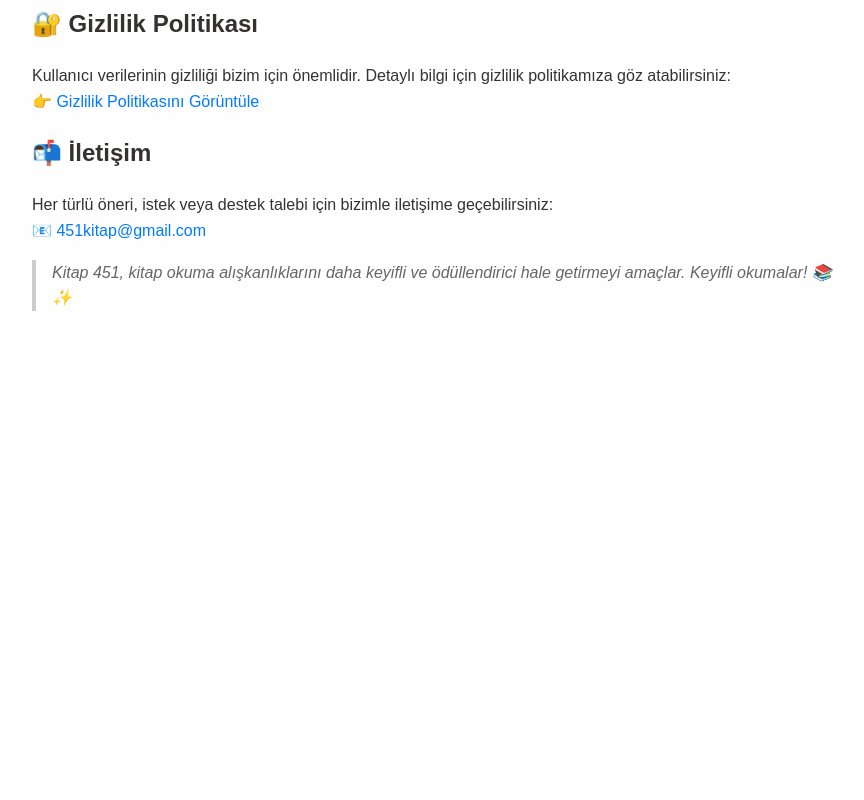
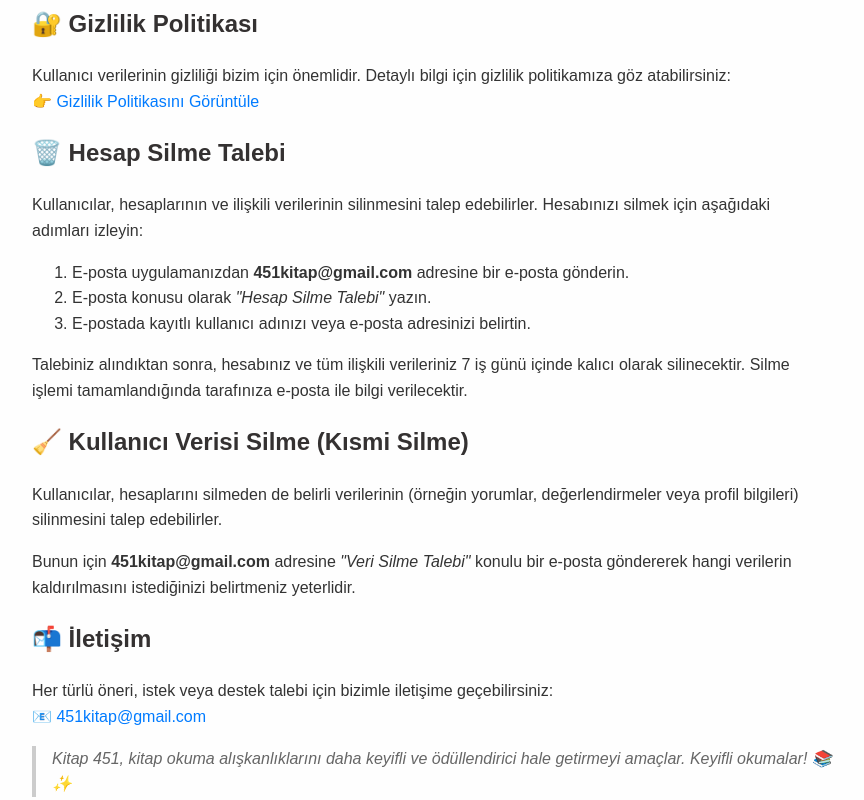
Before and after one commit to 451Kitap/kitap451-privacy-policy, a plain HTML site: page index.html in a window 1280 px wide. Shown: the part 520-1320 px from the top of the page, without its empty margins (208-1072 px from the left). Before the commit the page ends 871 px from the top, so only its background shows below. Drawn offline with Linux system fonts and the light colour scheme.

Commit message:
Add account deletion and data removal instructions
Added sections for account deletion requests and partial data deletion instructions.

```diff
--- a/index.html
+++ b/index.html
@@ -60,6 +60,27 @@
     👉 <a href="https://451kitap.github.io/kitap451-privacy-policy/privacy-policy">Gizlilik Politikasını Görüntüle</a>
   </p>
 
+  <h2>🗑️ Hesap Silme Talebi</h2>
+  <p>
+    Kullanıcılar, hesaplarının ve ilişkili verilerinin silinmesini talep edebilirler. Hesabınızı silmek için aşağıdaki adımları izleyin:
+  </p>
+  <ol>
+    <li>E-posta uygulamanızdan <strong>451kitap@gmail.com</strong> adresine bir e-posta gönderin.</li>
+    <li>E-posta konusu olarak <em>"Hesap Silme Talebi"</em> yazın.</li>
+    <li>E-postada kayıtlı kullanıcı adınızı veya e-posta adresinizi belirtin.</li>
+  </ol>
+  <p>
+    Talebiniz alındıktan sonra, hesabınız ve tüm ilişkili verileriniz 7 iş günü içinde kalıcı olarak silinecektir. Silme işlemi tamamlandığında tarafınıza e-posta ile bilgi verilecektir.
+  </p>
+
+  <h2>🧹 Kullanıcı Verisi Silme (Kısmi Silme)</h2>
+  <p>
+    Kullanıcılar, hesaplarını silmeden de belirli verilerinin (örneğin yorumlar, değerlendirmeler veya profil bilgileri) silinmesini talep edebilirler.
+  </p>
+  <p>
+    Bunun için <strong>451kitap@gmail.com</strong> adresine <em>"Veri Silme Talebi"</em> konulu bir e-posta göndererek hangi verilerin kaldırılmasını istediğinizi belirtmeniz yeterlidir.
+  </p>
+
   <h2>📬 İletişim</h2>
   <p>
     Her türlü öneri, istek veya destek talebi için bizimle iletişime geçebilirsiniz: <br>
```
